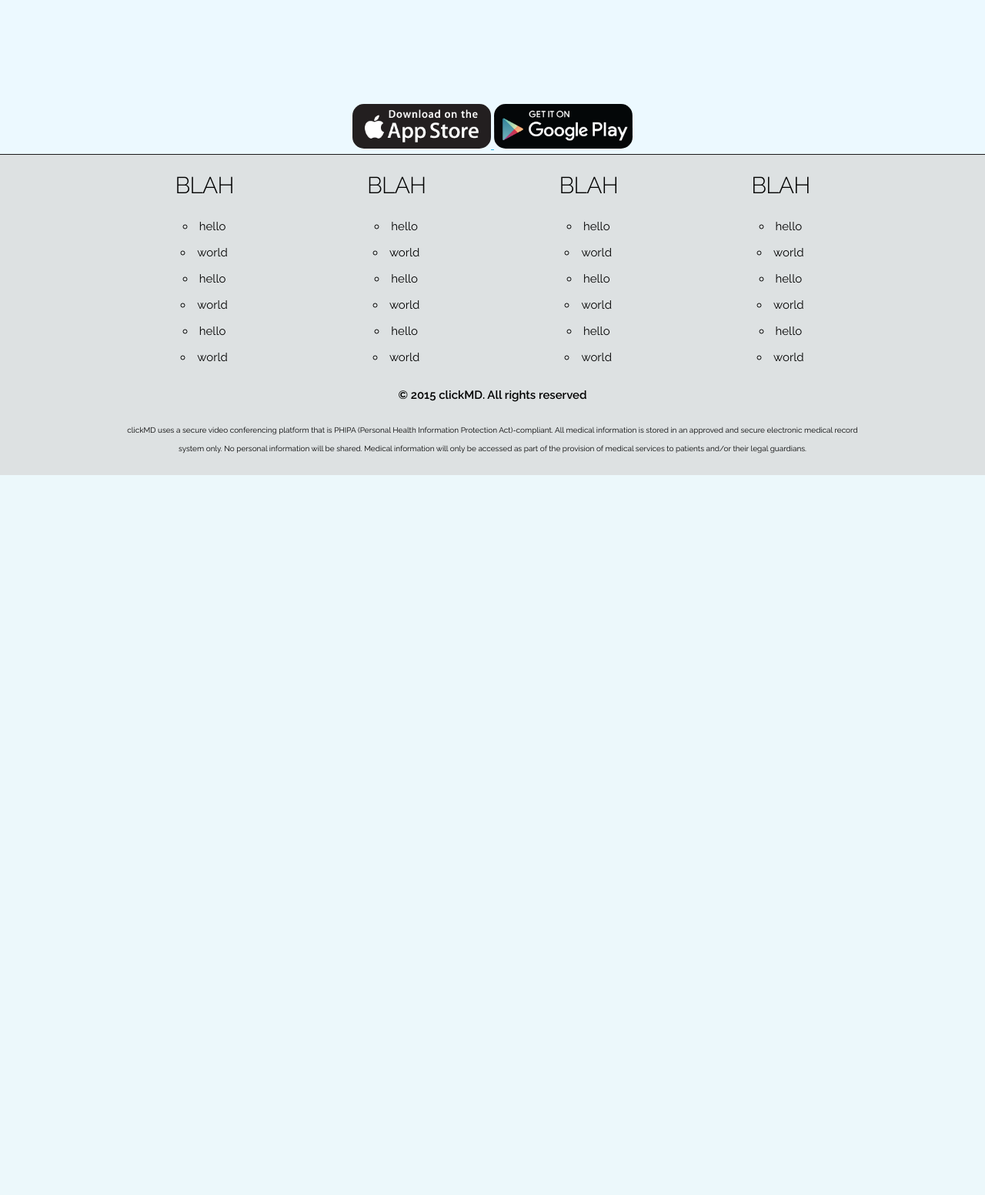
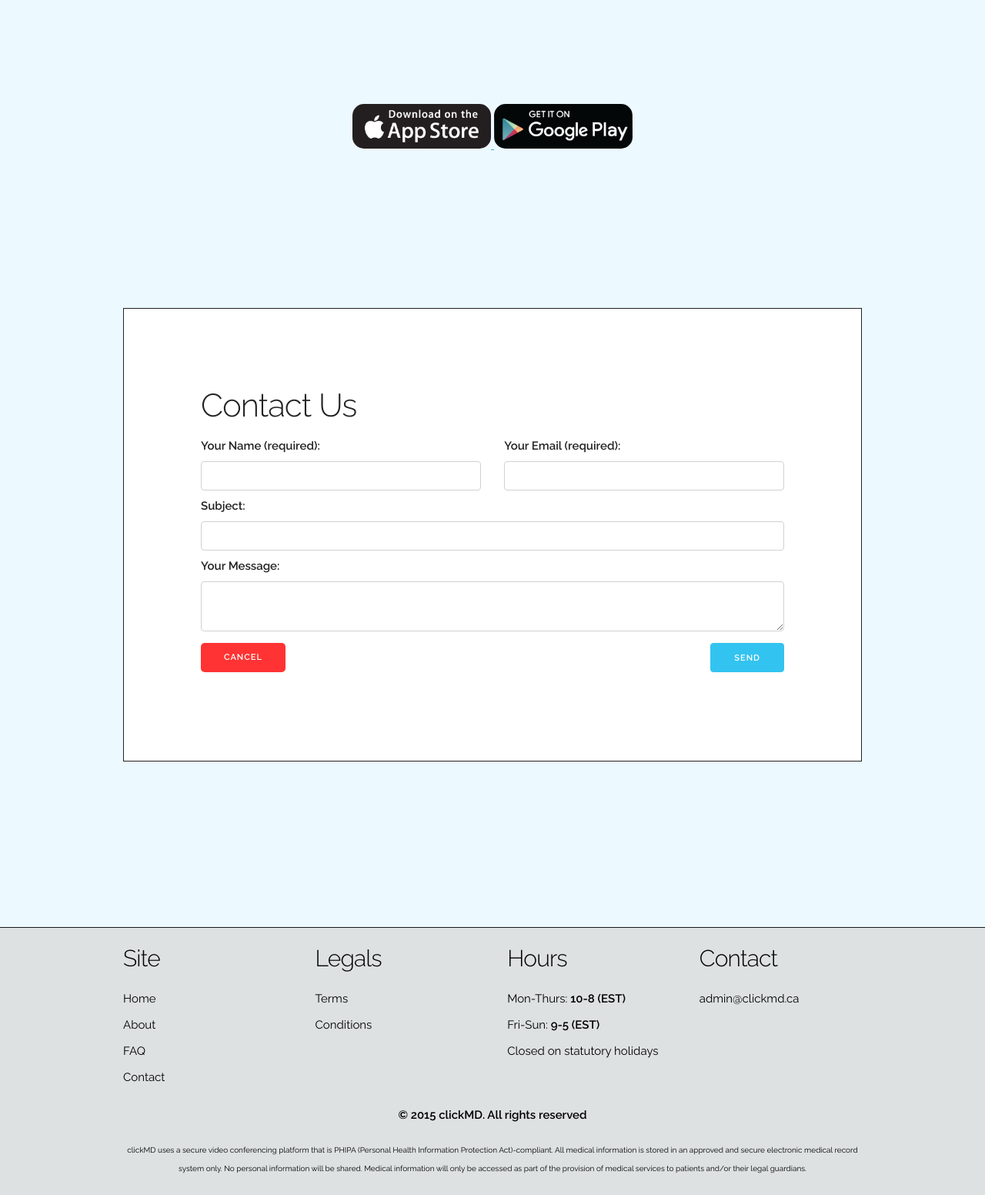
Before and after one commit to kimchirichie/cmd, a PHP site: page /index.php in a window 1280 px wide. Shown: the part 2282-3834 px from the top of the page at 77% size. Before the commit the page ends 2899 px from the top, so only its background shows below. Run offline with PHP 8.4, Linux system fonts and the light colour scheme; some libraries are stand-ins or nearby versions.

Commit message:
rid of slide animation. upgraded footer. contact in the front page

```diff
--- a/about.php
+++ b/about.php
@@ -12,7 +12,7 @@
 		    	<img class="home-slide animated fadeIn" src="/images/home-slide-4.jpg"/>
 
 			    <p class="section-description">
-				    clickMD is a new telemedicine company that offers online video conferencing service that connects patients with doctors in a timely and convenient manner. Our physicians are all fully licensed to practice in the province of Ontario. We provide services to residents of Ontario, who are in Ontario at the time of assessment and who have valid OHIP coverage. Sorry, we cannot see patients who are outside of Ontario at the time of assessment. Although patients require OHIP coverage to use clickMD, we do not bill OHIP for our services. Our fee is to cover the cost of bringing our service to you in a modern and convenient way.
+				    clickMD is a new telemedicine company that offers an online video conferencing service that connects patients with doctors in a timely and convenient manner. Our doctors are all fully licensed to practice in the province of Ontario. We provide services to residents of Ontario, who are in Ontario at the time of assessment and who have valid OHIP coverage.
 				</p>
 			    <img class="animated fadeIn" src="/images/sponsors.jpg"/>
 			    <p>
--- a/index.php
+++ b/index.php
@@ -86,6 +86,48 @@
   </div>
 
 
+  <div class="section container">
+    <form action="/emailer.php" method="post" class="sendEmail">
+
+      <h2>Contact Us</h2>
+
+      <div class="row">
+        <div class="six columns">
+          <label>Your Name (required):</label><br>
+          <input class="send" type="text" name="name"/>
+        </div>
+        <div class="six columns">
+          <label>Your Email (required):</label><br>
+          <input class="send" type="email" name="email"/>
+        </div>
+      </div>
+
+      <div class="row">
+        <div class="twelve columns">
+          <label>Subject:</label><br>
+          <input class="send" type="text" name="subject" />
+        </div>
+      </div>
+
+      <div class="row">
+        <div class="twelve columns">
+          <label>Your Message:</label><br>
+          <textarea class="send" name="message"></textarea>
+        </div>
+      </div>
+
+       <div class="row">
+       <div class="six columns cancel">
+          <a class="button button-primary cancelBtn" href="/index.php">Cancel</a>
+        </div>
+        <div class="six columns sendBtn">
+          <input class="button-primary" type="submit" value="Send"/>
+        </div>
+      </div>
+    </form>
+  </div>
+
+
 <?php include('modules/footer.php'); ?>
 
 <!-- End Document
--- a/javascript/scroll-fade-in-faq.js
+++ b/javascript/scroll-fade-in-faq.js
@@ -2,7 +2,7 @@ $(document).ready(function() {
     $(window).scroll( function(){
         $('.hideme').each( function(i){
             var bottom_of_object = $(this).offset().top + $(this).outerHeight();
-            var bottom_of_window = $(window).scrollTop() + $(window).height() * (4/5);
+            var bottom_of_window = $(window).scrollTop() + $(window).height() * (9/10);
             if( bottom_of_window > bottom_of_object ){
                 $(this).animate({'opacity':'1'},500);
             }
--- a/modules/footer.php
+++ b/modules/footer.php
@@ -1,60 +1,38 @@
 <div class="footer">
-<!--   <div class="container align-middle">
-    <ul class="navbar-list">
-      <li class="navbar-item"><a class="navbar-link" href="/">Home</a></li>
-      <li class="navbar-item"><a class="navbar-link" href="/about.php">About Us</a></li>
-      <li class="navbar-item"><a class="navbar-link" href="/faq.php">FAQ</a></li>
-      <li class="navbar-item"><a class="navbar-link" href="/contact.php">Contact Us</a></li>
-    </ul>
-  </div> -->
   <div class="container">
-    <div class="row">
+    <div class="row footer-items">
 
       <div class="three columns">
-        <h4>BLAH</h4>
+        <h4>Site</h4>
         <ul>
-          <li>hello</li>
-          <li>world</li>
-          <li>hello</li>
-          <li>world</li>
-          <li>hello</li>
-          <li>world</li>
+          <li><a href="/">Home</a></li>
+          <li><a href="/about.php">About</a></li>
+          <li><a href="/faq.php">FAQ</a></li>
+          <li><a href="/contact.php">Contact</a></li>
         </ul>
       </div>
 
       <div class="three columns">
-        <h4>BLAH</h4>
+        <h4>Legals</h4>
         <ul>
-          <li>hello</li>
-          <li>world</li>
-          <li>hello</li>
-          <li>world</li>
-          <li>hello</li>
-          <li>world</li>
+          <li><a href="/">Terms</a></li>
+          <li><a href="/">Conditions</a></li>
         </ul>
       </div>
 
       <div class="three columns">
-        <h4>BLAH</h4>
+        <h4>Hours</h4>
         <ul>
-          <li>hello</li>
-          <li>world</li>
-          <li>hello</li>
-          <li>world</li>
-          <li>hello</li>
-          <li>world</li>
+          <li>Mon-Thurs: <b>10-8 (EST)</b></li>
+          <li>Fri-Sun: <b>9-5 (EST)</b></li>
+          <li>Closed on statutory holidays </li>
         </ul>
       </div>
 
       <div class="three columns">
         <ul>
-          <h4>BLAH</h4>
-          <li>hello</li>
-          <li>world</li>
-          <li>hello</li>
-          <li>world</li>
-          <li>hello</li>
-          <li>world</li>
+          <h4>Contact</h4>
+          <a href="mailto:admin@clickmd.ca">admin@clickmd.ca</a>
         </ul>
       </div>
     </div>
--- a/stylesheets/custom.css
+++ b/stylesheets/custom.css
@@ -443,6 +443,24 @@ html{
   float: left;
   margin-bottom: 0;
 }
+
+.footer-items {
+  text-align:left;
+}
+
+.footer-items li {
+  list-style-type: none;
+}
+
+.footer-items a {
+  text-decoration: none;
+}
+
+.footer-items a:hover {
+  color:blue;
+}
+
+
 @media (max-width: 750px) {
    .footer-item {
     width: 100%;
```
Also changed, not shown: contact.php (+2 -5 lines), faq.php (+3 -4 lines), images/home-slide-2.jpg.
